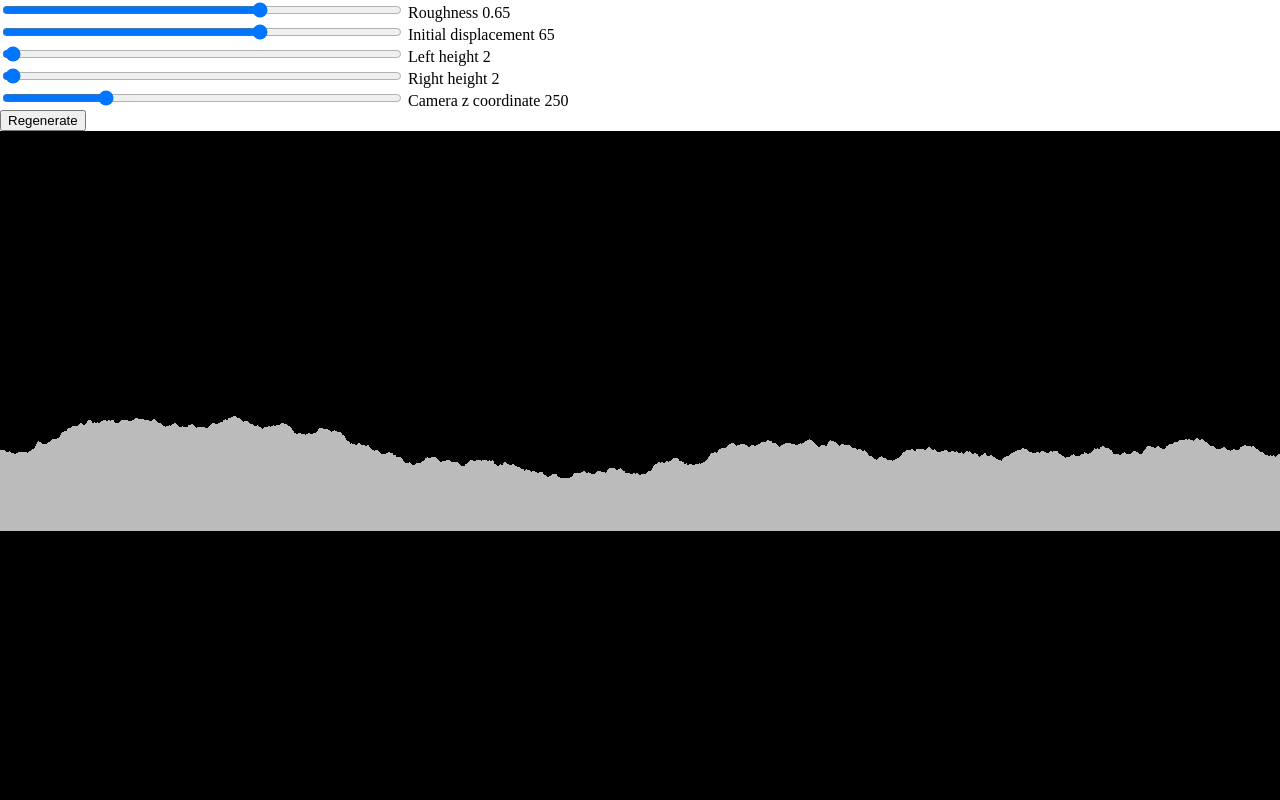
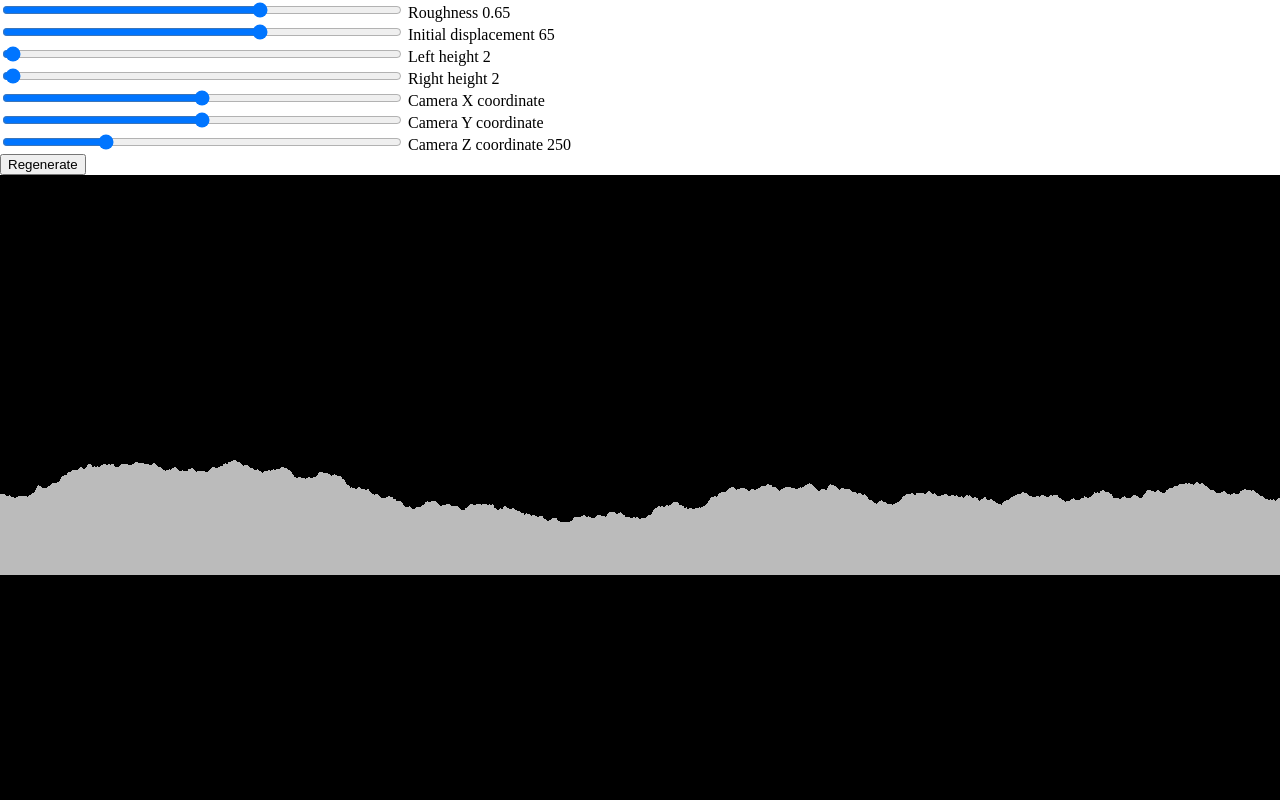
Before and after one commit to freshtonic/mountain-scene, a website: page index.html in a window 1280 px wide. Shown: the top 800 px of the page. Drawn offline with Linux system fonts and the light colour scheme.

Commit message:
Controls for the rest of the camera dimensions

```diff
--- a/index.html
+++ b/index.html
@@ -26,8 +26,16 @@
         Right height {{ scene.rightHeight }}
       </li>
       <li>
+        <input ng-model='scene.cameraX' type='range' min='0' max='1000' step='1'>
+        Camera X coordinate {{ scene.cameraX }}
+      </li>
+      <li>
+        <input ng-model='scene.cameraY' type='range' min='0' max='1000' step='1'>
+        Camera Y coordinate {{ scene.cameraY }}
+      </li>
+      <li>
         <input ng-model='scene.cameraZ' type='range' min='0' max='1000' step='1'>
-        Camera z coordinate {{ scene.cameraZ }}
+        Camera Z coordinate {{ scene.cameraZ }}
       </li>
       <li>
         <button ng-click='scene.regenerate()'>Regenerate</button>
```
Also changed, not shown: src/mountain-scene.coffee (+10 -1 lines).
